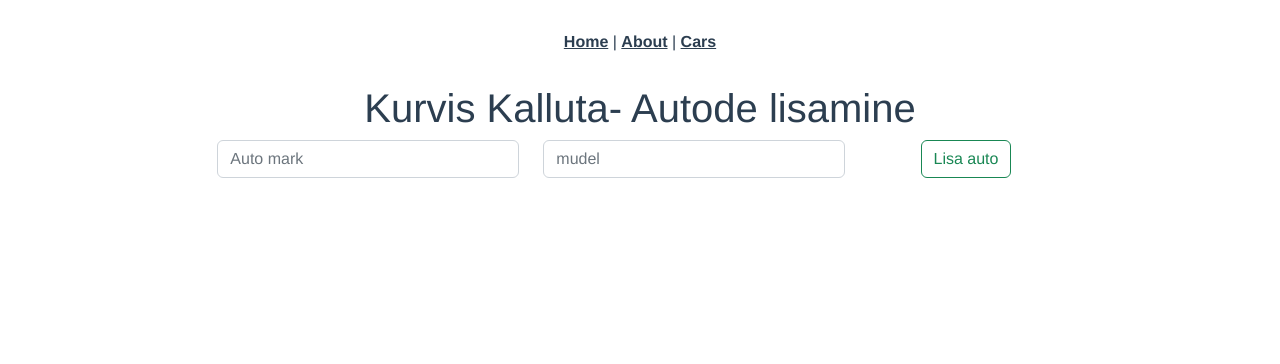
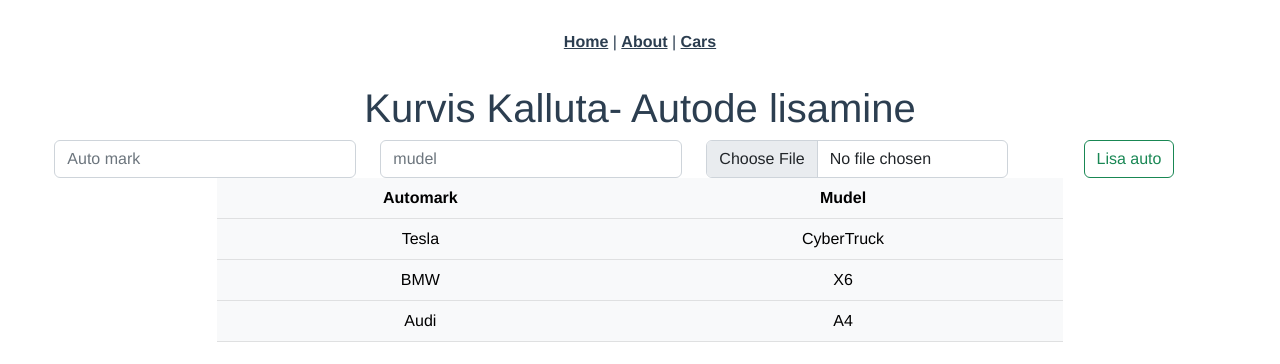
Before and after one commit to raintuur/front_bank_27, a Vue app: page /#/cars in a window 1280 px wide. Shown: the top 364 px of the page. Built offline with nearby package versions, Linux system fonts and the light colour scheme.

Commit message:
image input fail Rainilt tabeli kirjete lisamine dünaamiliselt

```diff
--- /dev/null
+++ b/src/components/Car/CarsTable.vue
@@ -0,0 +1,29 @@
+<template>
+  <div class="row justify-content-center">
+    <div class="col col-8">
+      <!-- Autode tabel -->
+      <table class="table table-hover table-light">
+        <thead>
+        <tr>
+          <th>Automark</th>
+          <th>Mudel</th>
+        </tr>
+        </thead>
+        <tbody>
+        <tr v-for="car in cars">
+          <td>{{ car.carMake }}</td>
+          <td>{{ car.carModel }}</td>
+        </tr>
+        </tbody>
+      </table>
+    </div>
+  </div>
+</template>
+<script>
+export default {
+  name: 'CarsTable',
+  props: {
+    cars: {}
+  }
+}
+</script>
--- a/src/components/Car/NewCarInput.vue
+++ b/src/components/Car/NewCarInput.vue
@@ -10,9 +10,14 @@
       <input v-model="car.carModel" type="text" class="form-control" placeholder="mudel">
     </div>
 
-    <!--   COLUMN 3   -->
+    <!--   COLUMN 3 pildi lisamine   -->
+    <div class="col col-3">
+      <input class="form-control" type="file" accept="image/jpg, image/gif, image/png, image/">
+    </div>
+
+    <!--   COLUMN 4   -->
     <div class="col col-2">
-      <button type="button" class="btn btn-outline-success">Lisa auto</button>
+      <button v-on:click="addCar" type="button" class="btn btn-outline-success">Lisa auto</button>
     </div>
 
   </div>
@@ -22,6 +27,11 @@ export default {
   name: 'NewCarInput',
   props: {
     car: {}
+  },
+  methods: {
+    addCar: function () {
+      this.$emit('clickAddCarEvent')
+    },
   }
 }
 </script>
--- a/src/views/CarsView.vue
+++ b/src/views/CarsView.vue
@@ -1,9 +1,12 @@
 <template>
   <!--siia käib lehekülje struktuur HTML'na-->
   <div>
-    <NewCarHeader :company-name="companyName" />
+    <NewCarHeader :company-name="companyName"/>
     <!--  row 1-->
-    <NewCarInput :car="car"/>
+    <NewCarInput :car="car" @clickAddCarEvent="addCar" />
+
+    <!--  row 1-->
+    <CarsTable :cars="cars"/>
 
   </div>
 
@@ -13,28 +16,48 @@
 
 import NewCarHeader from "@/components/Car/NewCarHeader.vue";
 import NewCarInput from "@/components/Car/NewCarInput.vue";
+import CarsTable from "@/components/Car/CarsTable.vue";
 
 export default {
   name: 'CarsView',
-  components: {NewCarInput, NewCarHeader},
+  components: {CarsTable, NewCarInput, NewCarHeader},
 
 
   data: function () {
     return {
 
       car: {
+        carId: '',
         carMake: '',
         carModel: ''
       },
 
-      cars: [],
+      cars: [
+        {
+          carId: '1',
+          carMake: 'Tesla',
+          carModel: 'CyberTruck'
+        },
+        {
+          carId: '2',
+          carMake: 'BMW',
+          carModel: 'X6'
+        },
+        {
+          carId: '3',
+          carMake: 'Audi',
+          carModel: 'A4'
+        }
+      ],
       companyName: 'Kurvis Kalluta'
     }
   },
 
   methods: {
     addCar: function () {
-      alert("Auto " + this.car.carMake + " " + this.car.carModel + " lisatud andmebaasi")
+      let carAsString = JSON.stringify(this.car)
+      let copyOfCar = JSON.parse(carAsString)
+      this.cars.push(copyOfCar)
     }
   }
 }
```
Also changed, not shown: src/components/ImageInput.vue (added, +34 -0 lines).
